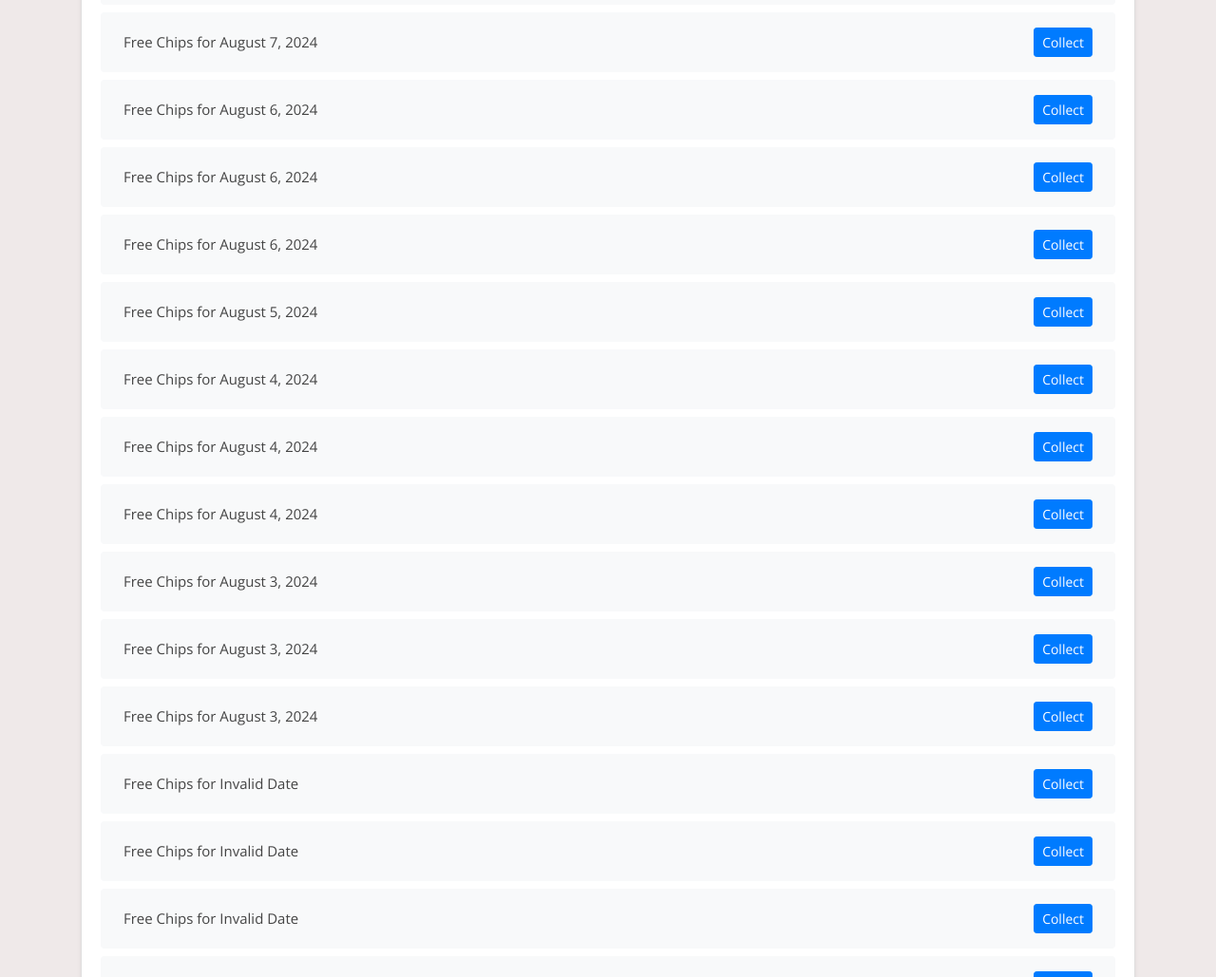
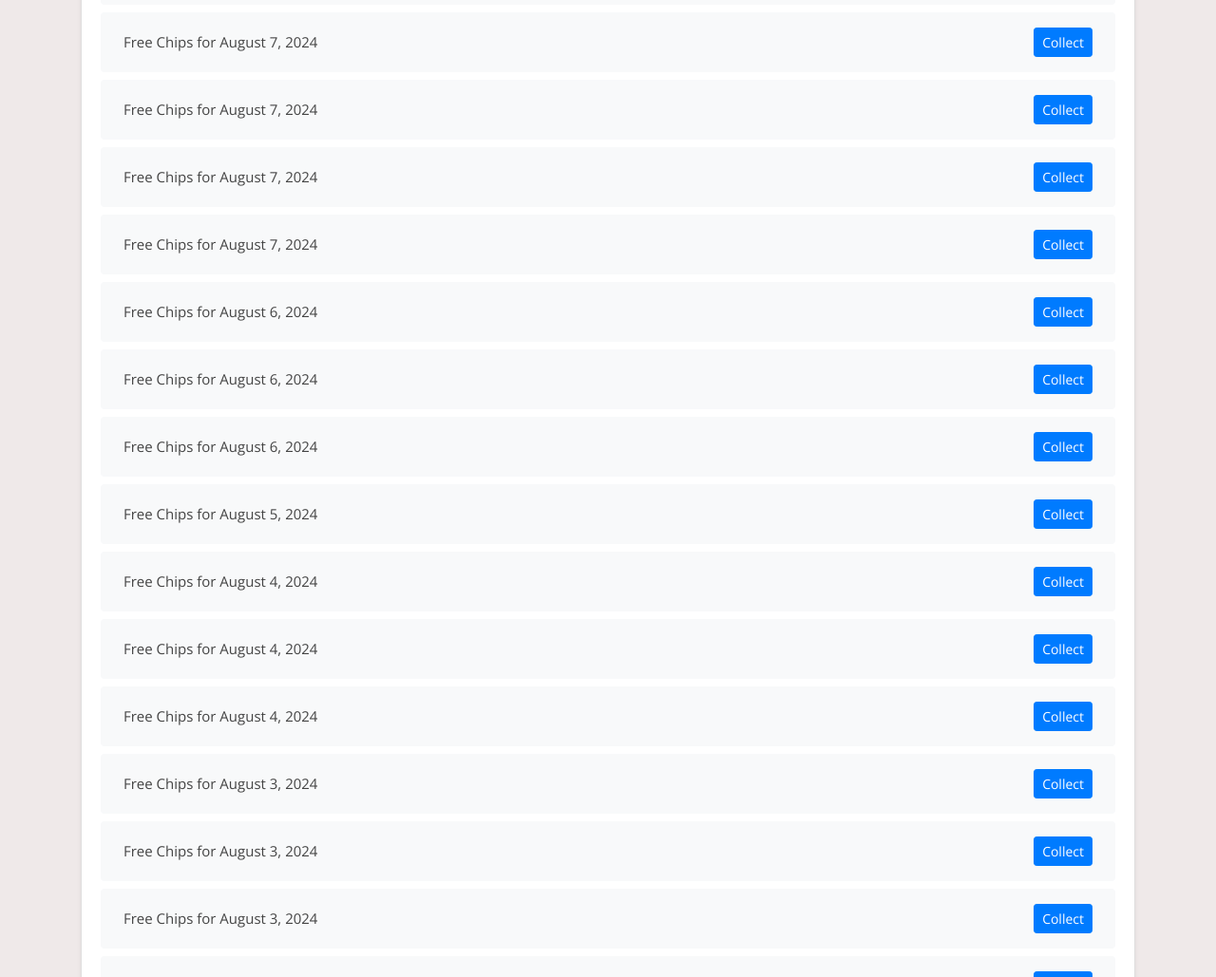
Before and after one commit to Prollad99/bs-net, a Jekyll site: the page built from _posts/2024-07-30-mgm-slots-live.md, in a window 1280 px wide and 1400 px high, scrolled down 225 px. Shown: the part 368-1397 px from the top of the window at 95% size. Built offline with Jekyll 4.4.1, drawn with Linux system fonts in a browser that asks for light colours; nearby versions of some CDN libraries; comment, search, counter and statistics services are not loaded; some of the changed text lies outside the part shown.

Commit message:
Update mgm-slots-live reward links and last modified date

```diff
--- a/_data/include_files.yml
+++ b/_data/include_files.yml
@@ -59,7 +59,7 @@ island-king.html:
   last_modified: 2024-08-06 14:33:34
 
 mgm-slots-live.html:
-  last_modified: 2024-08-07 02:48:38
+  last_modified: 2024-08-07 17:14:14
 
 wizard-of-oz.html:
   last_modified: 2024-08-07 06:42:32
--- a/_includes/mgm-slots-live.html
+++ b/_includes/mgm-slots-live.html
@@ -1,4 +1,16 @@
 <ul class="list-group mt-3 mb-4">
+  <li class="list-group-item d-flex justify-content-between align-items-center">
+    <span>Free Chips for August 7, 2024</span>
+    <a href="https://landingpages.mgmslotslive.com/2.37.100281/site/pages/landingshow/index.html?coupon=RMGM_1M_20240807_IG_cvau_CM" class="btn btn-primary btn-sm">Collect</a>
+  </li>
+  <li class="list-group-item d-flex justify-content-between align-items-center">
+    <span>Free Chips for August 7, 2024</span>
+    <a href="https://mgm.play-freebies.com/4fCFIYe" class="btn btn-primary btn-sm">Collect</a>
+  </li>
+  <li class="list-group-item d-flex justify-content-between align-items-center">
+    <span>Free Chips for August 7, 2024</span>
+    <a href="http://mgm.play-freebies.com/3WzzArm" class="btn btn-primary btn-sm">Collect</a>
+  </li>
   <li class="list-group-item d-flex justify-content-between align-items-center">
     <span>Free Chips for August 7, 2024</span>
     <a href="https://mgm.play-freebies.com/4dxhrBb" class="btn btn-primary btn-sm">Collect</a>
@@ -387,16 +399,4 @@
     <span>Free Chips for Invalid Date</span>
     <a href="http://mgm.play-freebies.com/3Lp8r5a" class="btn btn-primary btn-sm">Collect</a>
   </li>
-  <li class="list-group-item d-flex justify-content-between align-items-center">
-    <span>Free Chips for Invalid Date</span>
-    <a href="https://landingpages.mgmslotslive.com/2.37.100281/site/pages/landingshow/index.html?coupon=RMGM_1M_20240715_IG_aaaw_CM" class="btn btn-primary btn-sm">Collect</a>
-  </li>
-  <li class="list-group-item d-flex justify-content-between align-items-center">
-    <span>Free Chips for Invalid Date</span>
-    <a href="https://mgm.play-freebies.com/4bHA0kT" class="btn btn-primary btn-sm">Collect</a>
-  </li>
-  <li class="list-group-item d-flex justify-content-between align-items-center">
-    <span>Free Chips for Invalid Date</span>
-    <a href="https://mgm.play-freebies.com/4cGqrnp" class="btn btn-primary btn-sm">Collect</a>
-  </li>
 </ul>
```
Also changed, not shown: links-json/mgm-slots-live.json (+12 -9 lines).
